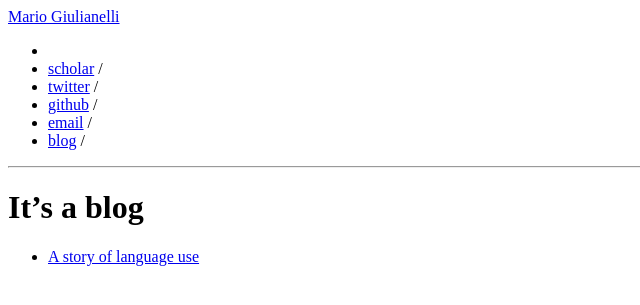
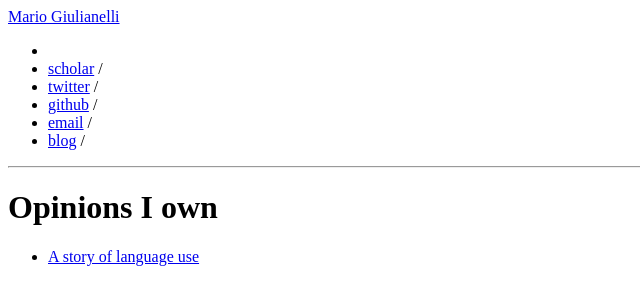
Before and after one commit to glnmario/glnmario.github.io, a Jekyll site: the page built from blog/index.md, in a window 1280 px wide. Shown: the top 305 px of the page, without its empty margins (0-640 px from the left). Built offline with Jekyll 4.4.1, drawn with Linux system fonts in a browser that asks for light colours; our own code applies the rules of GitHub Pages for plain Markdown files.

Commit message:
Update index.md

```diff
--- a/blog/index.md
+++ b/blog/index.md
@@ -1,3 +1,3 @@
-# It's a blog
+# Opinions I own
 
 - [A story of language use](post1.md)
```
